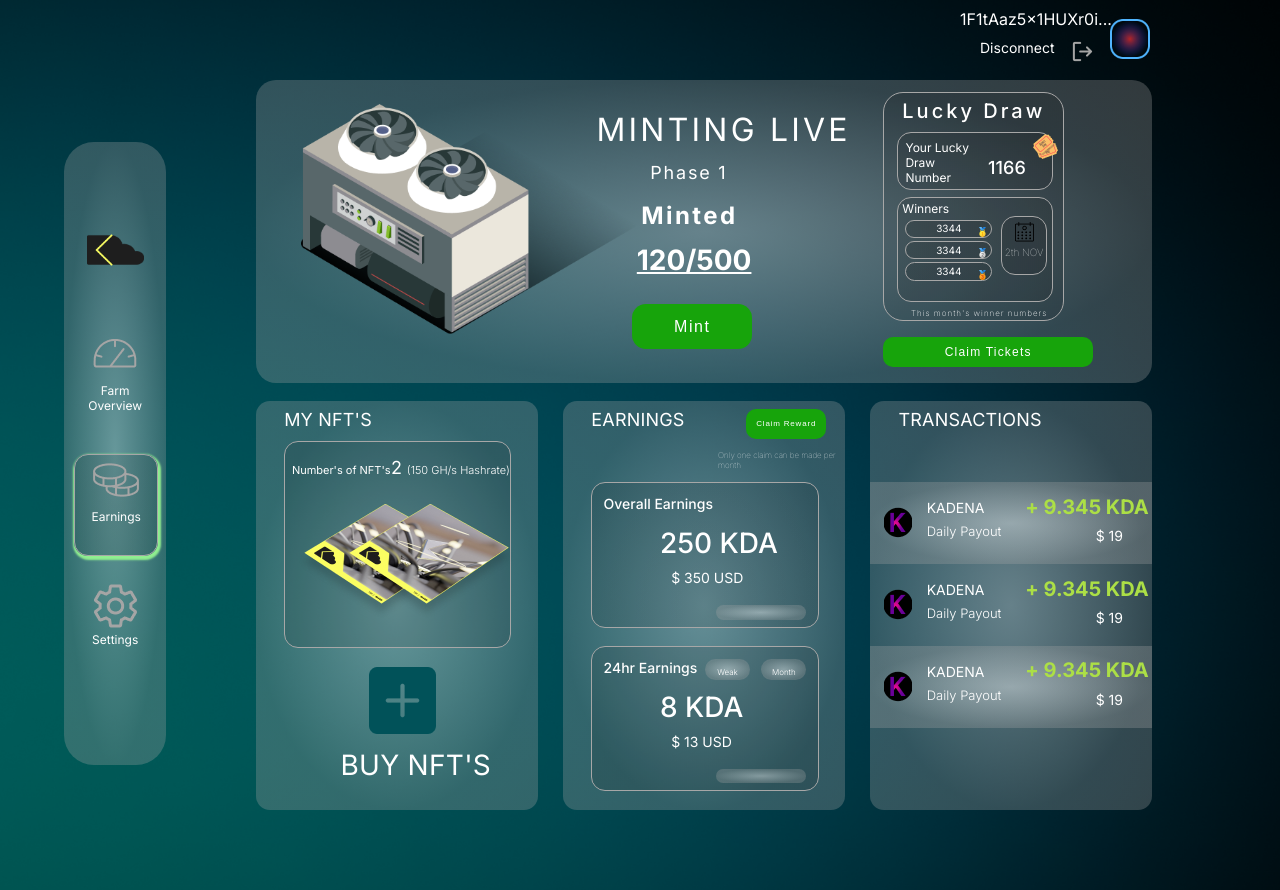
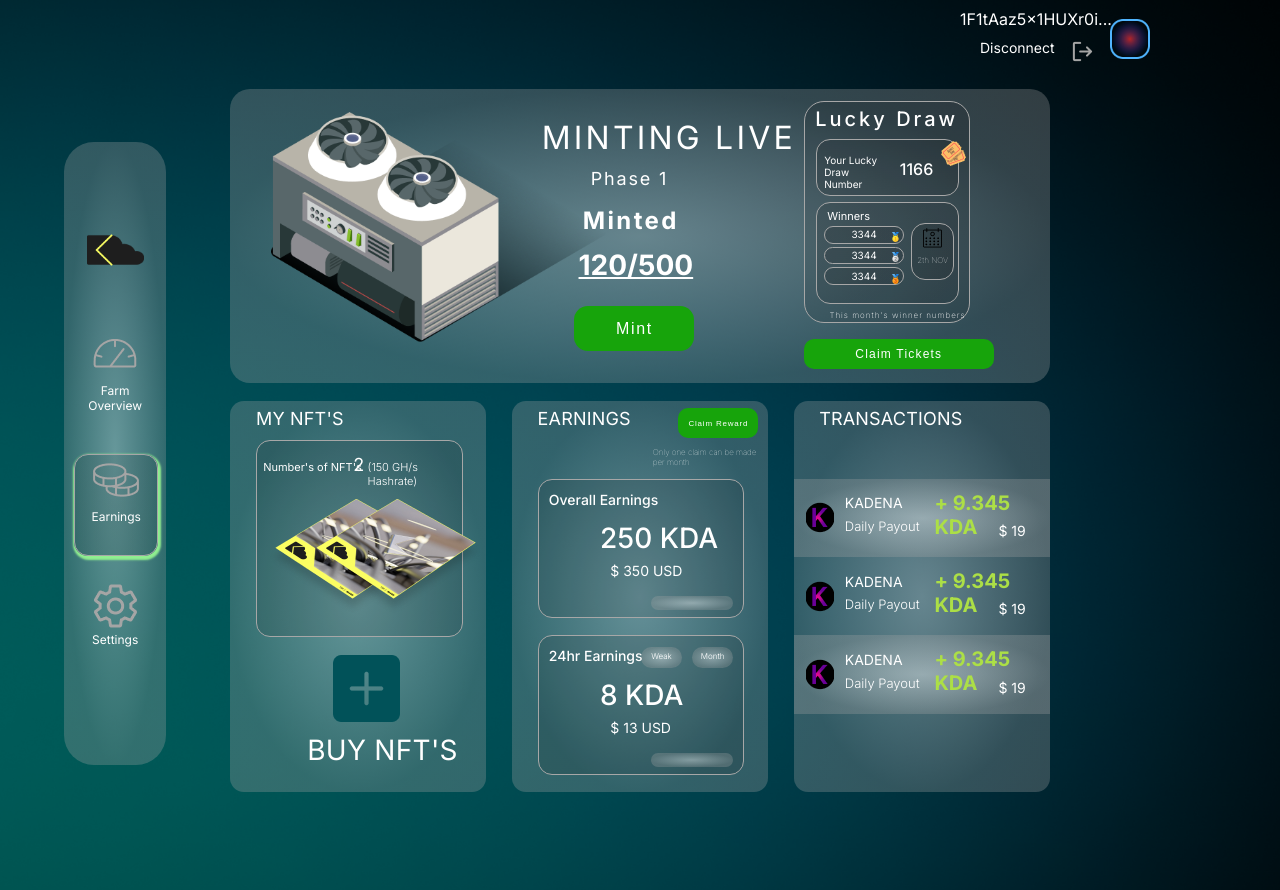
Before and after one commit to youblockio/Kdblock-dashboard, a React (Create React App) app: page /earning in a window 1280 px wide. Built offline with nearby package versions, Linux system fonts and the light colour scheme; what @thirdweb-dev/react would draw is missing.

Commit message:
fixed ui issues

```diff
--- a/src/components/screens/EarningsScreen.js
+++ b/src/components/screens/EarningsScreen.js
@@ -179,10 +179,10 @@ const EarningsScreen = (props) => {
         <div className="earning-center-bottom-div">
           <div className="earning-center-top-div-title">24hr Earnings</div>
           <div className="week-button-div">
-            <p>Weak</p>
+            <p className='week-button-div-title'>Weak</p>
           </div>
           <div className="month-button-div">
-            <p>Month</p>
+            <p className='week-button-div-title'>Month</p>
           </div>
           <div className="earning-center-top-div-value">8 KDA</div>
           <div className="earning-center-top-div-subvalue">$ 13 USD</div>
--- a/src/components/styles/EarningsScreen.css
+++ b/src/components/styles/EarningsScreen.css
@@ -431,6 +431,12 @@
     .Earning-main-div{
         height: 890px;
     }
+    .earning-minting-div{
+        position: absolute;
+        width: 64%;
+        height: 33%;
+        left: 18%;
+    }
     .earning-left-main-div-title{
         position: absolute;
         top:10%;
@@ -448,37 +454,22 @@
         font-weight: 300;
     }
     .earning-left-div{
-        background: radial-gradient(50% 50%at 50% 50%,
-                rgba(255, 255, 255, 0.4),
-                rgba(165, 165, 165, 0.3));
-        border-radius: 14px;
-        position: absolute;
-        left:20%;
+        left:18%;
         top:45%;
-        width: 22%;
-        height: 46%;
+        width: 20%;
+        height: 44%;
     }
     .earning-center-div{
-        background: radial-gradient(50% 50%at 50% 50%,
-                rgba(255, 255, 255, 0.4),
-                rgba(165, 165, 165, 0.3));
-        border-radius: 14px;
-        position: absolute;
-        left:44%;
+        left:40%;
         top:45%;
-        width: 22%;
-        height: 46%;
+        width: 20%;
+        height: 44%;
     }
     .earning-right-div{
-        background: radial-gradient(50% 50%at 50% 50%,
-        rgba(255, 255, 255, 0.4),
-        rgba(165, 165, 165, 0.3));
-        border-radius: 14px;
-        position: absolute;
-        left:68%;
+        left:62%;
         top:45%;
-        width: 22%;
-        height: 46%;
+        width: 20%;
+        height: 44%;
     }
     .menu-div{
         background: radial-gradient(50% 50%at 50% 50%,
@@ -492,18 +483,10 @@
         height: 70%;
         flex-direction: row;
     }
-    .earning-minting-div{
-        position: absolute;
-        width: 70%;
-        height: 34%;
-        left: 20%;
-        top:9%;
-        background: radial-gradient(50% 50%at 50% 50%,
-                rgba(255, 255, 255, 0.4),
-                rgba(165, 165, 165, 0.3));
-        border-radius: 20px;
-        flex-direction: row;
+    .week-button-div-title{
+        margin-top: 9%;
     }
+
 }
 @media screen and (max-width: 420px){
     .Earning-main-div{
@@ -578,37 +561,22 @@
 }
 @media screen and (min-width: 2555px){
     .earning-left-div{
-        background: radial-gradient(50% 50%at 50% 50%,
-                rgba(255, 255, 255, 0.4),
-                rgba(165, 165, 165, 0.3));
-        border-radius: 14px;
-        position: absolute;
-        left:15%;
-        top:45%;
-        width: 20%;
-        height: 45%;
+        left:14%;
+        top:42%;
+        width: 16%;
+        height: 40%;
     }
     .earning-center-div{
-        background: radial-gradient(50% 50%at 50% 50%,
-                rgba(255, 255, 255, 0.4),
-                rgba(165, 165, 165, 0.3));
-        border-radius: 14px;
-        position: absolute;
-        left:37.5%;
-        top:45%;
-        width: 20%;
-        height: 45%;
+        left:32%;
+        top:42%;
+        width: 16%;
+        height: 40%;
     }
     .earning-right-div{
-        background: radial-gradient(50% 50%at 50% 50%,
-        rgba(255, 255, 255, 0.4),
-        rgba(165, 165, 165, 0.3));
-        border-radius: 14px;
-        position: absolute;
-        left:60%;
-        top:45%;
-        width: 20%;
-        height: 45%;
+        left:50%;
+        top:42%;
+        width: 16%;
+        height: 40%;
     }
     .earning-left-main-div-title{
         position: absolute;
@@ -646,7 +614,7 @@
     }
     .earning-center-button-div{
         position: absolute;
-        left:75%;
+        left:70%;
         top:2%;
     }
     .earning-center-button{
@@ -693,27 +661,17 @@
         color: white;
     }
     .menu-div{
-        background: radial-gradient(50% 50%at 50% 50%,
-                rgba(255, 255, 255, 0.4),
-                rgba(165, 165, 165, 0.3));
-        border-radius: 30px;
-        position: absolute;
         left:5%;
         top:16%;
         width: 6%;
-        height: 70%;
+        height: 60%;
         flex-direction: row;
     }
     .earning-minting-div{
         position: absolute;
-        width: 65%;
-        height: 33%;
-        left: 15%;
+        width: 52%;
+        height: 30%;
+        left: 14%;
         top:10%;
-        background: radial-gradient(50% 50%at 50% 50%,
-                rgba(255, 255, 255, 0.4),
-                rgba(165, 165, 165, 0.3));
-        border-radius: 20px;
-        flex-direction: row;
     }
 }
--- a/src/components/styles/SettingScreen.css
+++ b/src/components/styles/SettingScreen.css
@@ -274,31 +274,33 @@
     }
     .question-div{
         height: 17%;
+        left: 46%;
     }
     .headset-div{
         height: 17%;
+        left:69%;
     }
     .setting-left-div{
         top:30%;
         left: 16%;
-        width: 25%;
-        height: 60%;
+        width: 22%;
+        height: 56%;
     }
     .setting-center-div{
         top:30%;
-        left: 43%;
-        width: 25%;
-        height: 60%;
+        left: 40%;
+        width: 22%;
+        height: 56%;
     }
     .setting-right-div{
         top:30%;
-        left: 70%;
-        width: 25%;
-        height: 60%;
+        left: 64%;
+        width: 23%;
+        height: 56%;
     }
     .setting-left-wallet-button-div{
         text-align: center;
-        margin-top: 60%;
+        margin-top: 65%;
     }
 }
 @media screen and (max-width: 420px){
@@ -417,7 +419,7 @@
         border: 1px solid #0f4658;
         background-color: transparent;
         border-radius: 16px;
-        width: 460px;
+        width: 400px;
         height: 40px;
     }
     .setting-left-title{
@@ -439,35 +441,38 @@
     }
     .swap-div{
         top:10%;
-        width: 9%;
+        width: 8%;
         height: 16%;
+        left: 20%;
     }
     .question-div{
-        width: 9%;
+        width: 8%;
         height: 16%;
         text-align: center;
+        left: 42%;
     }
     .headset-div{
-        width: 9%;
+        width: 8%;
         height: 16%;
         text-align: center;
+        left: 64%;
     }
     .setting-left-div{
-        top:30%;
-        left: 16%;
-        width: 24%;
-        height: 60%;
+        top:29%;
+        left: 14%;
+        width: 20%;
+        height: 52%;
     }
     .setting-center-div{
-        top:30%;
-        left: 43%;
-        width: 24%;
-        height: 60%;
+        top:29%;
+        left: 36%;
+        width: 20%;
+        height: 52%;
     }
     .setting-right-div{
-        top:30%;
-        left: 70%;
-        width: 24%;
-        height: 60%;
+        top:29%;
+        left: 58%;
+        width: 20%;
+        height: 52%;
     }
 }
--- a/src/components/styles/farmover1.css
+++ b/src/components/styles/farmover1.css
@@ -432,6 +432,71 @@
     .farm-main-div{
         height: 890px;
     }
+    .farm-minting-div{
+        position: absolute;
+        width: 64%;
+        height: 33%;
+        left: 18%;
+    }
+    .farm-left-div{
+        left:18%;
+        top:45%;
+        width: 20%;
+        height: 42%;
+    }
+    .farm-center-div{
+        left:40%;
+        top:45%;
+        width: 20%;
+        height: 42%;
+    }
+    .farm-right-div{
+        left:62%;
+        top:45%;
+        width: 20%;
+        height: 42%;
+    }
+    .lucky-draw-top-div-title{
+        color: white;
+        font-size: 10px;
+        text-align :left;
+        margin-left: 5%;
+        margin-right: 50%;
+        margin-top: 10%;
+    }
+    .lucky-draw-top-div-value{
+        color: white;
+        font-size: 16px;
+        font-weight: 500;
+        position: absolute;
+        top: 26%;
+        left: 58%;
+    }
+    .lucky-draw-bottom-div-right-title{
+        color: white;
+        font-size: 8px;
+        font-weight: 100;
+        margin-top: 8%;
+    }
+    .lucky-draw-bottom-div-title{
+        color: white;
+        font-size: 11px;
+        text-align: left;
+        margin-top: 4%;
+        margin-left: 7%;
+    }
+    /* .lucky-draw-button{
+        width: 0px;
+        height: 30px;
+        cursor: pointer;
+        border-radius: 10px;
+        border: none;
+        color: white;
+        font-size: 12px;
+        font-weight: 400;
+        letter-spacing: 0.1em;
+        background-color: #17A40B;
+    } */
     .gold{
         position: absolute;
         left: 53%;
@@ -457,7 +522,7 @@
         font-weight: 200;
     }
     .lucky-draw-button{
-        width: 210px;
+        width: 190px;
         height: 30px;
         cursor: pointer;
         border-radius: 10px;
@@ -706,60 +771,36 @@
         left: 58%;
     }
     .lucky-draw-button{
-        width: 340px;
-        height: 30px;
-        cursor: pointer;
-        border-radius: 10px;
-        border: none;
-        color: white;
-        font-size: 12px;
-        font-weight: 400;
-        letter-spacing: 0.1em;
-        background-color: #17A40B;
+        width: 275px;
     }
     .farm-minting-div{
         position: absolute;
-        width: 62%;
-        height: 33%;
-        left: 15%;
+        width: 52%;
+        height: 30%;
+        left: 14%;
         top:10%;
-        background: radial-gradient(50% 50%at 50% 50%,
-                rgba(255, 255, 255, 0.4),
-                rgba(165, 165, 165, 0.3));
-        border-radius: 20px;
-        flex-direction: row;
     }
     .farm-left-div{
-        background: radial-gradient(50% 50%at 50% 50%,
-                rgba(255, 255, 255, 0.4),
-                rgba(165, 165, 165, 0.3));
-        border-radius: 14px;
-        position: absolute;
-        left:15%;
-        top:45%;
-        width: 19%;
-        height: 44%;
+        left:14%;
+        top:42%;
+        width: 16%;
+        height: 40%;
     }
     .farm-center-div{
-        background: radial-gradient(50% 50%at 50% 50%,
-                rgba(255, 255, 255, 0.4),
-                rgba(165, 165, 165, 0.3));
-        border-radius: 14px;
-        position: absolute;
-        left:36.5%;
-        top:45%;
-        width: 19%;
-        height: 44%;
+        left:32%;
+        top:42%;
+        width: 16%;
+        height: 40%;
     }
     .farm-right-div{
-        background: radial-gradient(50% 50%at 50% 50%,
-        rgba(255, 255, 255, 0.4),
-        rgba(165, 165, 165, 0.3));
-        border-radius: 14px;
+        left:50%;
+        top:42%;
+        width: 16%;
+        height: 40%;
+    }
+    .user-div{
         position: absolute;
-        left:58%;
-        top:45%;
-        width: 19%;
-        height: 44%;
+        top:1%;
+        left: 60%;
     }
 }
```
